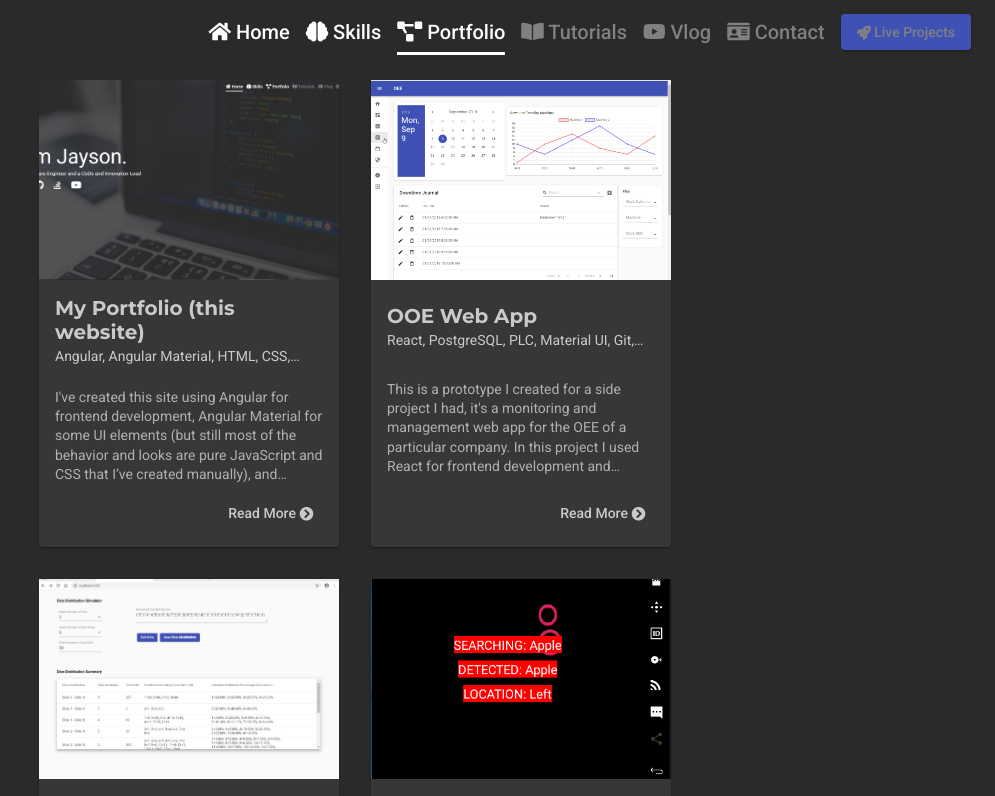
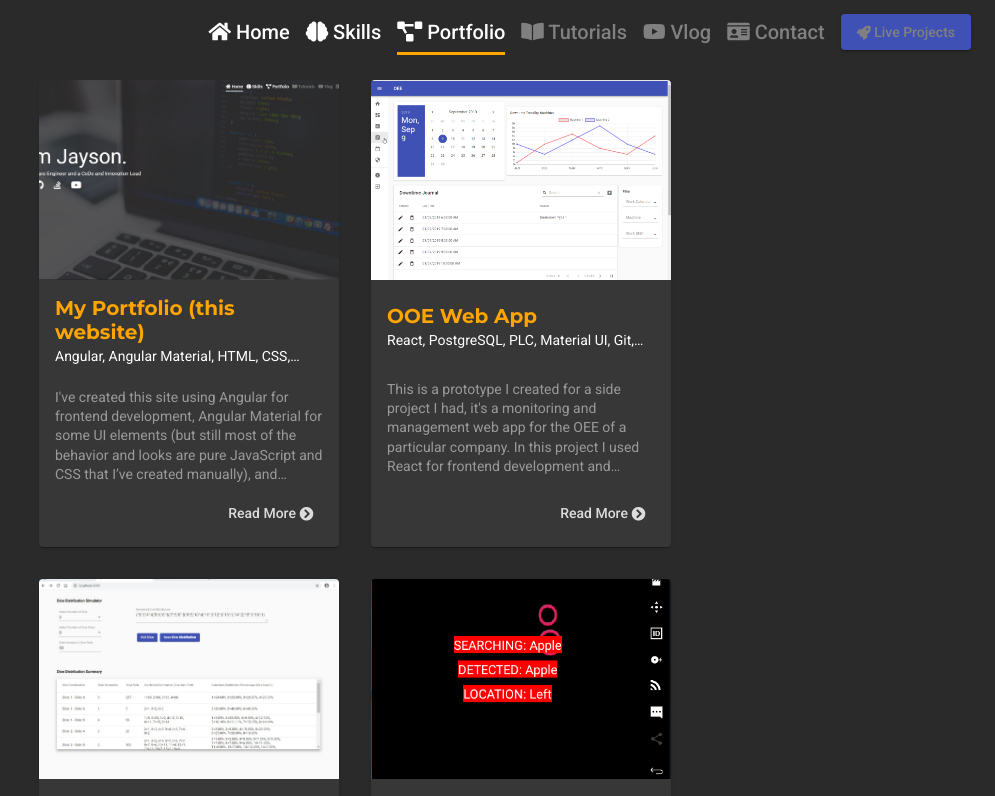
Before and after one commit to jaysonzanarias/my-portfolio, an Angular app: page /portfolio in a window 1280 px wide. Shown: the top 796 px of the page, without its empty margins (285-1280 px from the left). Built offline with nearby package versions, Linux system fonts and the light colour scheme.

Commit message:
Added orange to color theme.

```diff
--- a/src/app/angular-material.module.ts
+++ b/src/app/angular-material.module.ts
@@ -5,6 +5,7 @@ import { MatButtonModule } from '@angular/material/button';
 import { MatCardModule } from '@angular/material/card';
 import { MatInputModule } from '@angular/material/input';
 import { MatSidenavModule } from '@angular/material/sidenav';
+import { MatRippleModule } from '@angular/material/core';
 
 const material = [
   BrowserAnimationsModule,
@@ -13,6 +14,7 @@ const material = [
   MatCardModule,
   MatInputModule,
   MatSidenavModule,
+  MatRippleModule
 ]
 
 @NgModule({
--- a/src/app/app.component.css
+++ b/src/app/app.component.css
@@ -69,6 +69,7 @@ a:hover > i {
   padding-bottom: 0.5rem;
   border-bottom-width: 0.2rem;
   border-bottom-style: solid;
+  border-color: orange;
   transition: 0.2s;
 }
 
@@ -108,7 +109,7 @@ mat-sidenav,
 }
 
 .go-to-top:hover {
-  color: green;
+  color: orange;
   transition: 0.5s ease-in-out;
 }
 
--- a/src/app/content/portfolio/portfolio.component.css
+++ b/src/app/content/portfolio/portfolio.component.css
@@ -15,6 +15,12 @@
   display: flex;
   flex-direction: column;
   justify-content: space-between;
+  cursor: pointer;
+}
+
+.project-card:hover {
+  opacity: 0.6;
+  transition: 0.3s ease-in-out;
 }
 
 .project-card img {
@@ -32,7 +38,8 @@ mat-card-actions {
 }
 
 mat-card-subtitle {
-  color: #cacaca;
+  /* color: #cacaca; */
+  color: white;
   /* color: #b1b1b1; */
 }
 
@@ -46,11 +53,13 @@ mat-card-subtitle p {
 }
 
 mat-card-title {
+  color: orange;
   font-family: MontSerrat, Tahoma, Arial, sans-serif;
 }
 
 mat-card-content {
-  color: #b1b1b1;
+  /* color: #b1b1b1; */
+  color: #9a9a9a;
   padding: 0 1rem;
   margin: 0.5rem 0 0.5rem 0;
   height: 5rem;
@@ -66,9 +75,13 @@ mat-card-content p {
 }
 
 mat-card-actions {
+  /* color: orange; */
+  /* color: #f1f1f1; */
+  color: #dcdcdc;
   text-align: right;
   margin: 0.5rem 0 0 0 !important;
   padding: 0.7rem 0.6rem 1rem 0 !important;
+  pointer-events: none;
 }
 
 .portfolio-header {
--- a/src/app/content/portfolio/portfolio.component.html
+++ b/src/app/content/portfolio/portfolio.component.html
@@ -1,7 +1,7 @@
 <div class="portfolio-container">
 
     <ng-container *ngFor="let project of projects">
-        <mat-card class="project-card">
+        <mat-card class="action-card project-card" matRipple>
             <div *ngIf="project.images[0]; else noPicture">
                 <img mat-card-image src='{{ "assets/images/project_images/" + project.images[0].image_name }}' alt="">
             </div>
--- a/src/app/content/skills/skills.component.css
+++ b/src/app/content/skills/skills.component.css
@@ -21,6 +21,7 @@
 
 .skills-menu-up,
 .skills-menu-down {
+  color:orange;
   height: 2rem;
   text-align: center;
   cursor: pointer;
@@ -55,7 +56,8 @@
 }
 
 .skills-menu-content-item:hover {
-  color: #cacaca;
+  /* color: #cacaca; */
+  color: orange;
   font-weight: bolder;
 }
 
@@ -67,7 +69,8 @@
 
 .skills-menu-up:hover,
 .skills-menu-down:hover {
-  color: #cacaca;
+  /* color: #cacaca; */
+  color: orange;
   animation: blinker 0s linear;
   transition: 100ms ease-in-out;
   font-size: larger;
```
